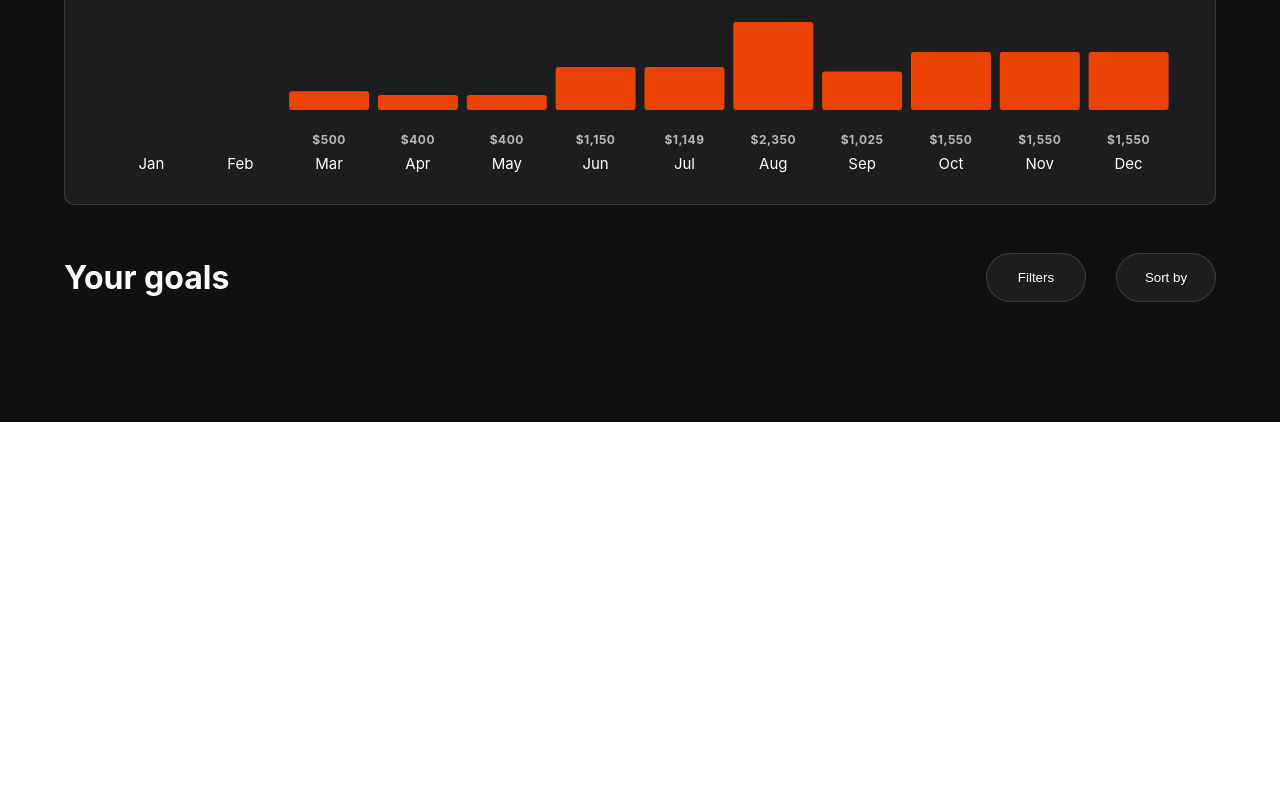
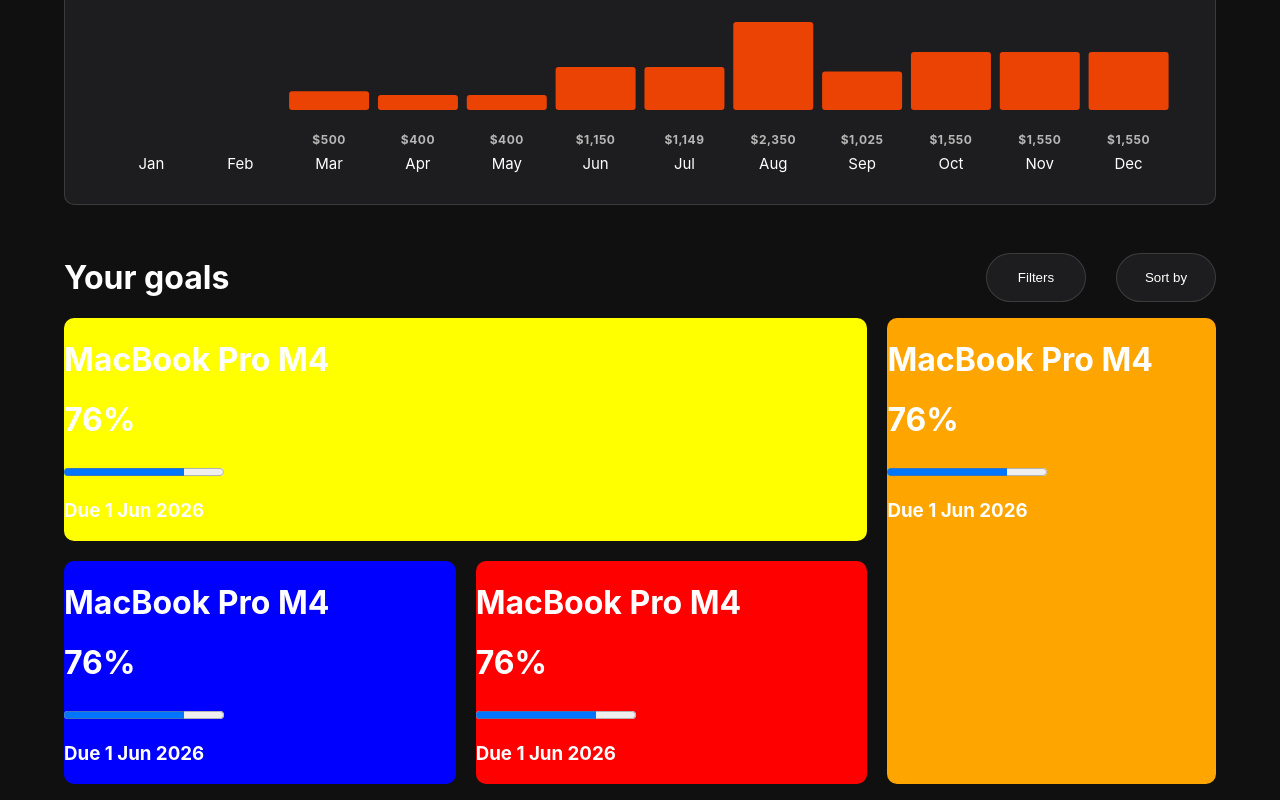
Before and after one commit to Tduncan14/savingtracker2.0, a React (Create React App) app in the folder frontend/: page / in a window 1280 px wide. Shown: the part 378-1178 px from the top of the page. Before the commit the page ends 800 px from the top, so only its background shows below. Built offline with nearby package versions, Linux system fonts and the light colour scheme.

Commit message:
keep moving forward

```diff
--- a/frontend/src/Goals/Goal.js
+++ b/frontend/src/Goals/Goal.js
@@ -31,6 +31,97 @@
 
             <div className="goalsBody">
 
+                <div className="One">
+                    <h1>MacBook Pro M4</h1>
+
+                    <div className="InputContainer">
+                        <h1>76%</h1>
+
+                        <progress value={75} max={100} />
+
+                    </div>
+
+
+                    <div>
+
+
+                        <div className="dateItem">
+                            <h3>Due 1  Jun 2026</h3>
+                        </div>
+                    </div>
+
+                </div>
+
+
+                <div className="Two">
+                    <h1>MacBook Pro M4</h1>
+
+                    <div className="InputContainer">
+                        <h1>76%</h1>
+
+                        <progress value={75} max={100} />
+
+                    </div>
+
+
+                    <div>
+
+
+                        <div className="dateItem">
+                            <h3>Due 1  Jun 2026</h3>
+                        </div>
+                    </div>
+
+                </div>
+
+
+                <div className="Three">
+                    <h1>MacBook Pro M4</h1>
+
+                    <div className="InputContainer">
+                        <h1>76%</h1>
+
+                        <progress value={75} max={100} />
+
+                    </div>
+
+
+                    <div>
+
+
+                        <div className="dateItem">
+                            <h3>Due 1  Jun 2026</h3>
+                        </div>
+                    </div>
+
+                </div>
+
+
+                <div className="Four">
+                    <h1>MacBook Pro M4</h1>
+
+                    <div className="InputContainer">
+                        <h1>76%</h1>
+
+                        <progress value={75} max={100} />
+
+                    </div>
+
+
+                    <div>
+
+
+                        <div className="dateItem">
+                            <h3>Due 1  Jun 2026</h3>
+                        </div>
+                    </div>
+
+                </div>
+
+
+
+
+
             </div>
         </div>
     )
--- a/frontend/src/Goals/Goals.css
+++ b/frontend/src/Goals/Goals.css
@@ -25,3 +25,41 @@
     border: solid 1px rgba(183, 183, 183, .2);
     color: white;
 }
+
+
+
+
+/* this is for the goals body */
+
+
+.goalsBody {
+    display: grid;
+    grid-template-areas: "one one one one two"
+        "three three four four two";
+    grid-gap: 20px;
+}
+
+.One {
+    grid-area: one;
+    background: yellow;
+    border-radius: 10px;
+
+}
+
+.Two {
+    grid-area: two;
+    background: orange;
+    border-radius: 10px;
+}
+
+.Three {
+    grid-area: three;
+    background: blue;
+    border-radius: 10px;
+}
+
+.Four {
+    grid-area: four;
+    background: red;
+    border-radius: 10px;
+}
```
